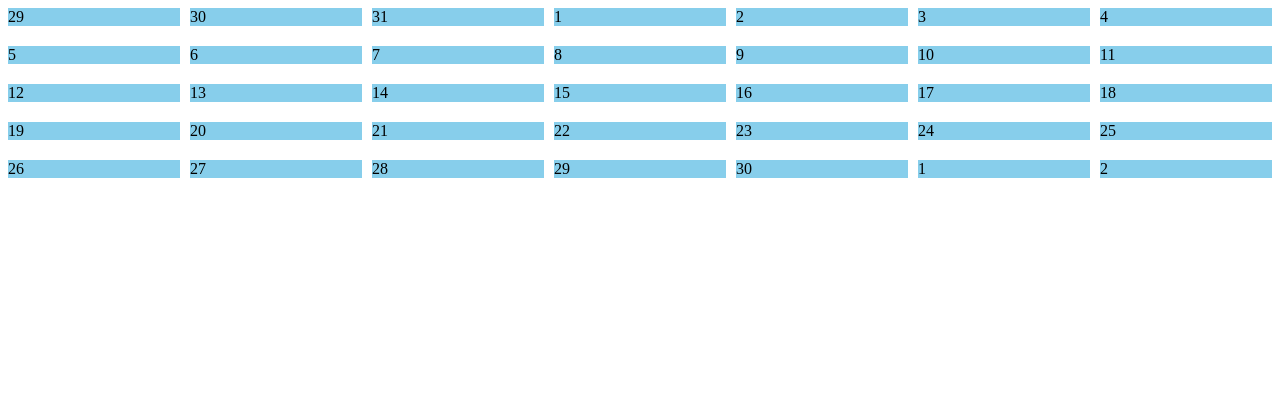
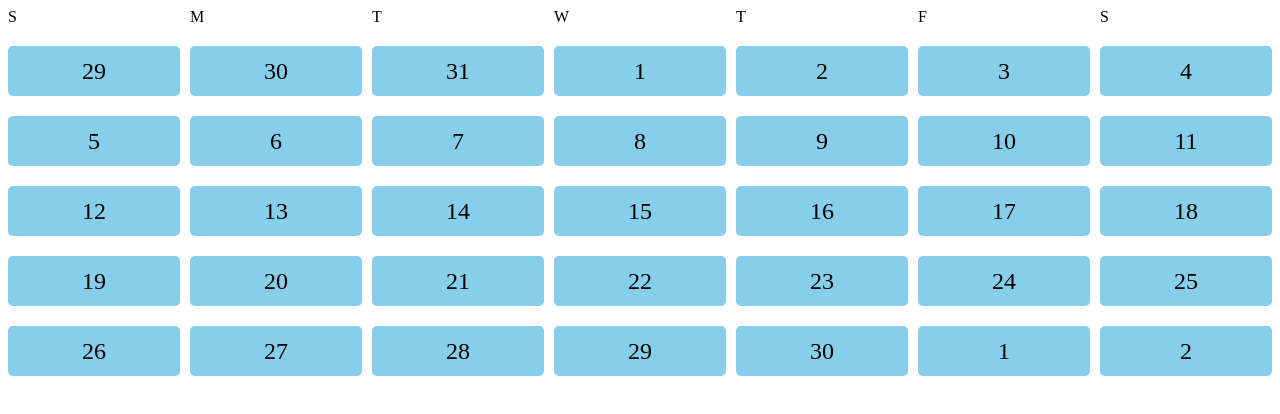
Before and after one commit to Badsha012/simple-calendar, a plain HTML site: page index.html in a window 1280 px wide. Drawn offline with Linux system fonts and the light colour scheme.

Commit message:
five commit

```diff
--- a/index.html
+++ b/index.html
@@ -10,15 +10,28 @@
             grid-template-columns: repeat(7,1fr);
             row-gap: 20px;
             column-gap: 10px;
-            border-radius: 5px;
+            /* border-radius: 5px; */
         }
         .date{
             background-color: skyblue;
+             border-radius: 5px;
+             height: 50px;
+             display: flex;
+             justify-content: center;
+             align-items: center;
+             font-size: 1.5em;
         }
     </style>
 </head>
 <body>
     <div class="calendar">
+        <div class="day">S</div>
+        <div class="day">M</div>
+        <div class="day">T</div>
+        <div class="day">W</div>
+        <div class="day">T</div>
+        <div class="day">F</div>
+         <div class="day">S</div>
          <div class="date">29</div>
         <div class="date">30</div>
         <div class="date">31</div>
```
